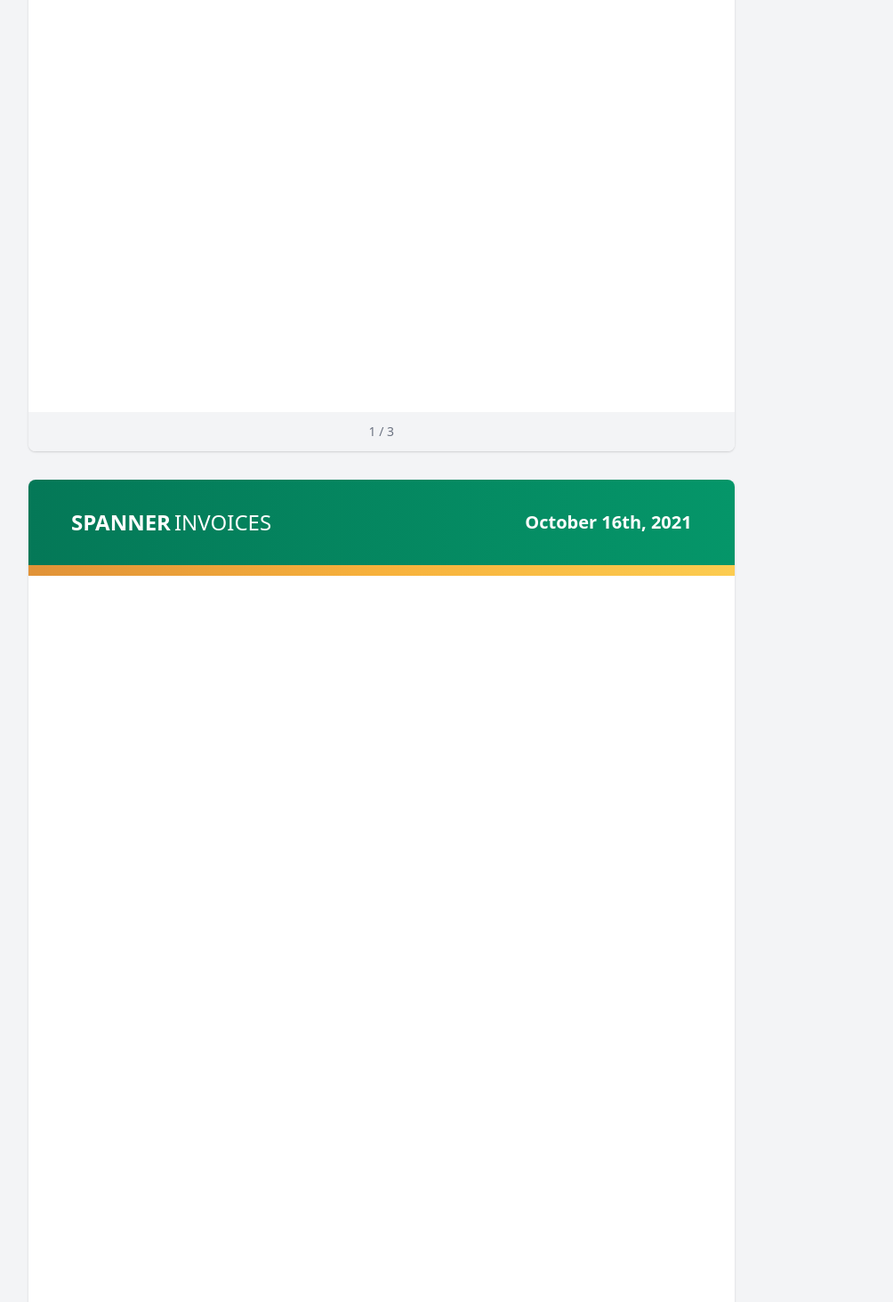
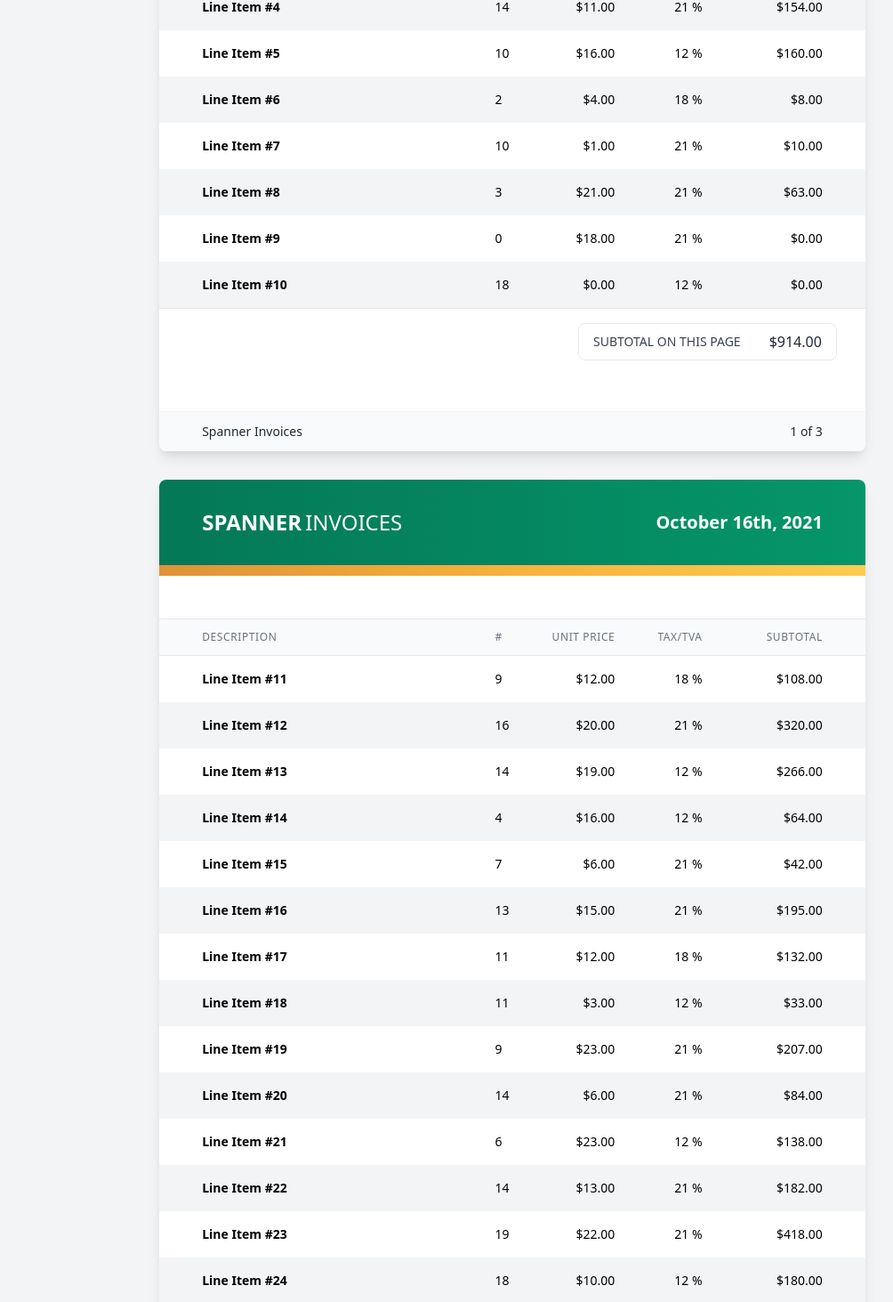
Before and after one commit to dagrv/spanner, a Next.js app: page / in a window 1280 px wide. Shown: the part 712-2175 px from the top of the page at 89% size, without its empty margins (64-1068 px from the left). Built offline with nearby package versions, Linux system fonts and the light colour scheme.

Commit message:
Content auto adapt to empty space

```diff
--- a/pages/index.tsx
+++ b/pages/index.tsx
@@ -1,7 +1,6 @@
-import React, { ReactNode } from 'react'
+import React, { ReactNode, useState } from 'react'
 import { addDays, format, parseISO } from 'date-fns'
 import { classNames } from '../utils/class-names'
-import { Debug } from '../ui/debug'
 
 let numberFormatter = new Intl.NumberFormat('en', {
 	style: 'currency',
@@ -69,8 +68,8 @@ function BigHeading( { invoice } : { invoice: Invoice }) {
 				<div className="bg-gradient-to-l from-yellow-400 via-yellow-500 to-yellow-600 opacity-80 w-full h-3"></div>
 			</div>
 
-		<div className="px-12 py-6">
-			<span className="text-2xl">
+			<div className="px-12 py-8">
+				<span className="text-2xl space-x-3">
 					<span>
 						<span className="text-green-800 font-semibold uppercase dark:text-green-500">Invoice </span>
 						<span className="text-gray-800 text-2xl dark:text-white"> #{invoice.number.toString().padStart(4, '0')}</span>
@@ -81,6 +80,7 @@ function BigHeading( { invoice } : { invoice: Invoice }) {
 			<div className="px-12 flex justify-between">
 				<div>
 					<h3 className="font-semibold text-gray-800 dark:text-white">Information</h3>
+
 						<table>
 							<tbody>
 								<tr>
@@ -179,7 +179,7 @@ function Footer({ items } : { items: Invoice['items'] }) {
 	)
 }
 
-function Items({ items, children }: {items:Invoice['items'], children?: ReactNode}) {
+function Items({ items, children }: { items: Invoice['items'], children?: ReactNode }) {
 	return (
 		<table className="min-w-full divide-y divide-gray-200 border-t dark:divide-gray-900">
 			<thead className="bg-gray-50 dark:bg-gray-800 dark:text-gray-100">
@@ -252,7 +252,7 @@ export function getServerSideProps() {
 		items: [],
 	}
 
-	for (let i = 0; i < 8; i++) {
+	for (let i = 0; i < 32; i++) {
 		invoice.items.push({
 			id: i + 1,
 			description: `Line Item #${i + 1}`,
@@ -277,55 +277,77 @@ export default function Invoice({ invoice }: { invoice: Invoice }) {
 	.filter(({ total }) => total)
 	.sort((a, z) => a.vat - z.vat)
 
-	//let pages = [invoice.items]
-
-	let pages = chunk(invoice.items, 3)
+	let [perPage, setPerPage] = useState([invoice.items.length])
+	let pages = perPage.map((amount, i) => {
+		let offset = perPage.slice(0, i).reduce((total, amount) => total + amount, 0)
+		return invoice.items.slice(offset, offset + amount)
+	})
 
 	return (
 		<div className="space-y-8 print:space-y-0 w-full p-12 print:p-0">
-			{pages.map((items, pageIndex) => (
-				<div className="bg-white dark:bg-gray-900 page shadow rounded-lg overflow-hidden print:rounded-none print:space-y-12 space-y-8 flex flex-col">
-					{pageIndex === 0 ? <BigHeading invoice={invoice} /> : <SmallHeading invoice={invoice} />}
+			{pages.map((items, pageIdx) => (
+				<div key={pageIdx} className="bg-white page flex flex-col mx-auto">
+					<div className="space-y-4 pb-12">
+						{pageIdx === 0 ? <BigHeading invoice={invoice} /> : <SmallHeading invoice={invoice} /> }
+					</div>
+
 					<div className="flex flex-col flex-1 relative">
-						<FitContent>
-						{pageIndex === pages.length - 1 ? (
-							<Items items={items}>
-								<tfoot>
-									{ vats.length > 0 && (
-									<tr className="border-t-2">
-											<th colSpan={3} />
-											<th className="px-6 py-2 whitespace-nowrap text-base text-right border-l border-r border-b border-t">
+						<FitContent onResize={() => {
+							setPerPage((perPage) => {
+								let clone = perPage.slice()
+
+								clone[pageIdx] -= 1
+								clone[pageIdx + 1] = clone[pageIdx + 1] || 0
+								clone[pageIdx + 1] += 1
+
+								return clone
+							})
+						}}>
+
+						{pageIdx === pages.length - 1 ? (
+							<>
+							<Items items={items} />
+								<div className="flex justify-end my-2 mx-6 p-2">
+									<div className="rounded-lg border overflow-hidden">
+										<table>
+											<tbody>
+												{vats.length > 0 && (
+													<tr className="odd:bg-white even:bg-gray-50">
+														<th scope="col"
+															className="px-4 py-2 text-right text-xs font-medium text-gray-800">
 																Subtotal
 														</th>
-											<th className="px-6 py-2 whitespace-nowrap text-base text-right tabular-nums border-b border-t">
+
+														<th className="px-4 py-2 whitespace-nowrap text-sm font-medium tabular-nums">
 															{numberFormatter.format(total(invoice.items) / 100)}
 														</th>
 													</tr>
 												)}
 
-									{ vats.map(({total, vat}) => (
-										<tr key={vat}>
-											<th colSpan={3} />
-											<th className="px-6 py-2 whitespace-nowrap text-base text-right border-l border-r">
+												{vats.map(({ total, vat }) => (
+													<tr key={vat} className="odd:bg-white even:bg-gray-50">
+														<th scope="col" className="px-4 py-2 text-right text-xs font-medium text-gray-800">
 															TVA ({(vat * 100).toFixed(0)}%)
 														</th>
-											<th className="px-6 py-2 whitespace-nowrap text-base text-right tabular-nums">
+														<td className="px-4 py-2 whitespace-nowrap text-sm text-right tabular-nums text-gray-800">
 															{numberFormatter.format(total / 100)}
-											</th>
+														</td>
 													</tr>
 												))}
 
-									<tr>
-										<th colSpan={3} />
-										<th className="px-6 py-2 whitespace-nowrap text-base text-right border-t border-r border-l border-b">
-											TOTAL
+												<tr className="odd:bg-white even:bg-gray-50">
+													<th scope="col" className="px-4 py-2 text-right text-xs font-medium text-gray-800">
+														Total
 													</th>
-										<th className="px-6 py-2 whitespace-nowrap text-base text-right tabular-nums border-b border-t">
+													<td className="px-4 py-2 whitespace-nowrap text-base text-right tabular-nums">
 														{numberFormatter.format(total(invoice.items, TotalFeatures.IncludingVAT) / 100)}
-										</th>
+													</td>
 												</tr>
-								</tfoot>
-							</Items>
+											</tbody>
+										</table>
+									</div>
+								</div>
+							</>
 						): (
 							<>
 								<Items items={items} />
@@ -334,10 +356,10 @@ export default function Invoice({ invoice }: { invoice: Invoice }) {
 										<table>
 											<tbody>
 												<tr className="odd:bg-white even:bg-gray-50">
-													<th scope="col" className="px-4 py-2 text-right text-xs font-medium text-gray-600">
+													<th scope="col" className="px-4 py-2 text-right text-sm font-medium text-gray-700 uppercase">
 														Subtotal on this page
 													</th>
-													<td className="px-4 py-2 whitespace-nowrap text-sm text-gray-600 text-right">
+													<td className="px-4 py-2 whitespace-nowrap text-md text-gray-800 text-right">
 														{ numberFormatter.format(total(items) / 100) }
 													</td>
 												</tr>
@@ -349,8 +371,16 @@ export default function Invoice({ invoice }: { invoice: Invoice }) {
 						)}
 						</FitContent>
 					</div>
-					{pageIndex === pages.length -1 ? <Footer items={invoice.items} /> :(
-						<div className="flex items-center justify-evenly px-10 py-3 text-gray-500 bg-gray-100 dark:bg-gray-800 dark:text-gray-200 text-sm">{pageIndex + 1} / {pages.length}</div>
+
+					{pageIdx === pages.length - 1 ? (
+						<Footer items={invoice.items} />
+					) : (
+						<div className="flex items-center justify-between text-sm border-t border-gray-100 px-12 py-3 bg-gray-50 text-gray-800">
+							<span>Spanner Invoices</span>
+							<span>
+								{pageIdx + 1} of {pages.length}
+							</span>
+						</div>
 					)}
 				</div>
 			))}
@@ -358,8 +388,34 @@ export default function Invoice({ invoice }: { invoice: Invoice }) {
 	)
 }
 
-function FitContent({ children }: { children:ReactNode }) {
-	return <div ref={(element) => {
-		//console.log(element);
+function FitContent({ children, onResize }: { children: ReactNode, onResize: () => void }) {
+	let [availableHeight, setAvailableHeight] = useState<number | null>(null)
+
+	console.log({ availableHeight });
+
+	if (availableHeight === null) {
+		return (
+			<div className="h-full" ref={(element) => {
+				if (!element) return
+				setAvailableHeight(element.parentElement.clientHeight)
 			}} />
+		)
 	}
+
+	return (
+		<div
+			ref={(element) => {
+				if (!element) return
+
+				let height = element.parentElement.scrollHeight
+
+				if (height > availableHeight) {
+					onResize()
+					setAvailableHeight(null)
+				}
+		}}
+		>
+			{children}
+		</div>
+	)
+}
--- a/styles/globals.css
+++ b/styles/globals.css
@@ -3,7 +3,8 @@
 @tailwind utilities;
 
 @layer base {
-    html, body {
+    html,
+    body {
         @apply w-full h-full;
     }
 
@@ -13,11 +14,14 @@
 
     @page {
         size: A4;
+        margin: 0 !important;
+        padding: 0 !important;
     }
 
     @media print {
-        html, body {
-            @apply !m-0 !p-0 !bg-white;
+        html,
+        body {
+            @apply m-0 p-0 bg-white !important;
         }
     }
 
@@ -30,6 +34,7 @@
     .page {
         width: 210mm;
         height: 297mm;
-        break-after: always;
+
+        @apply overflow-hidden shadow-lg print:shadow-none rounded-lg print:rounded-none;
     }
 }
--- a/ui/debug.tsx
+++ b/ui/debug.tsx
@@ -1,6 +1,6 @@
 import { ReactNode } from "react";
 
-export function Debug({children}: {children?: ReactNode}) {
+export function Debug({ children }: { children?: ReactNode }) {
     return (
         <div className="bg-stripes bg-stripes-white bg-red-500 bg-opacity-25 absolute inset-0 z-10">
             {children}
```
Lines whose indentation alone changed are shown as unchanged.
